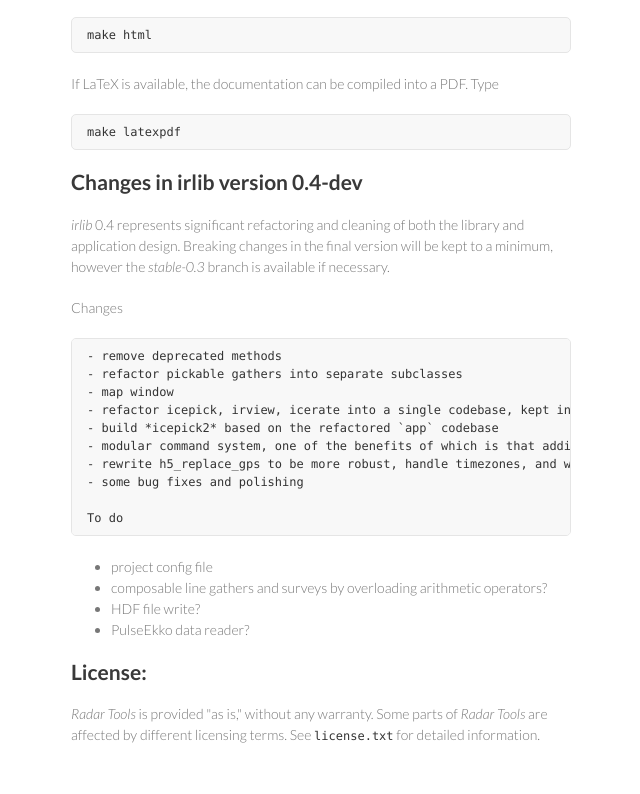
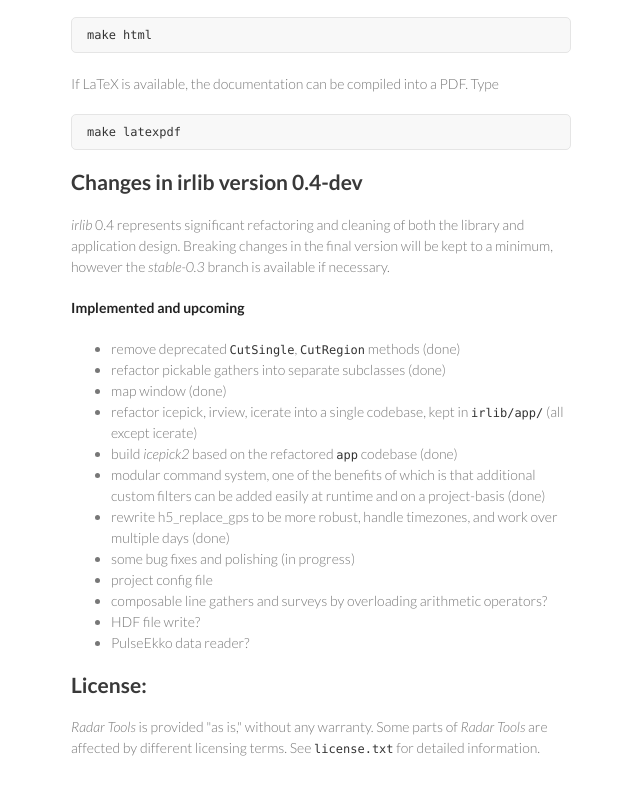
Before and after one commit to njwilson23/irlib, a plain HTML site: page index.html in a window 1280 px wide. Shown: the part 1982-2776 px from the top of the page, without its empty margins (499-1139 px from the left). Drawn offline with Linux system fonts and the light colour scheme.

```diff
--- a/index.html
+++ b/index.html
@@ -131,21 +131,20 @@ installed, with the <code>numpydoc</code> extension. The extensions can be insta
 and application design. Breaking changes in the final version will be kept to a
 minimum, however the <em>stable-0.3</em> branch is available if necessary.</p>
 
-<p>Changes</p>
-
-<pre><code>- remove deprecated methods
-- refactor pickable gathers into separate subclasses
-- map window
-- refactor icepick, irview, icerate into a single codebase, kept in `irlib/app/` (all except icerate)
-- build *icepick2* based on the refactored `app` codebase
-- modular command system, one of the benefits of which is that additional custom filters can be added easily at runtime and on a project-basis
-- rewrite h5_replace_gps to be more robust, handle timezones, and work over multiple days
-- some bug fixes and polishing
-
-To do
-</code></pre>
+<p><strong>Implemented and upcoming</strong></p>
 
 <ul>
+<li>remove deprecated <code>CutSingle</code>, <code>CutRegion</code> methods (done)</li>
+<li>refactor pickable gathers into separate subclasses (done)</li>
+<li>map window (done)</li>
+<li>refactor icepick, irview, icerate into a single codebase, kept in
+<code>irlib/app/</code> (all except icerate)</li>
+<li>build <em>icepick2</em> based on the refactored <code>app</code> codebase (done)</li>
+<li>modular command system, one of the benefits of which is that additional
+custom filters can be added easily at runtime and on a project-basis (done)</li>
+<li>rewrite h5_replace_gps to be more robust, handle timezones, and work over
+multiple days (done)</li>
+<li>some bug fixes and polishing (in progress)</li>
 <li>project config file</li>
 <li>composable line gathers and surveys by overloading arithmetic operators?</li>
 <li>HDF file write?</li>
```
Also changed, not shown: params.json (+1 -1 lines).
